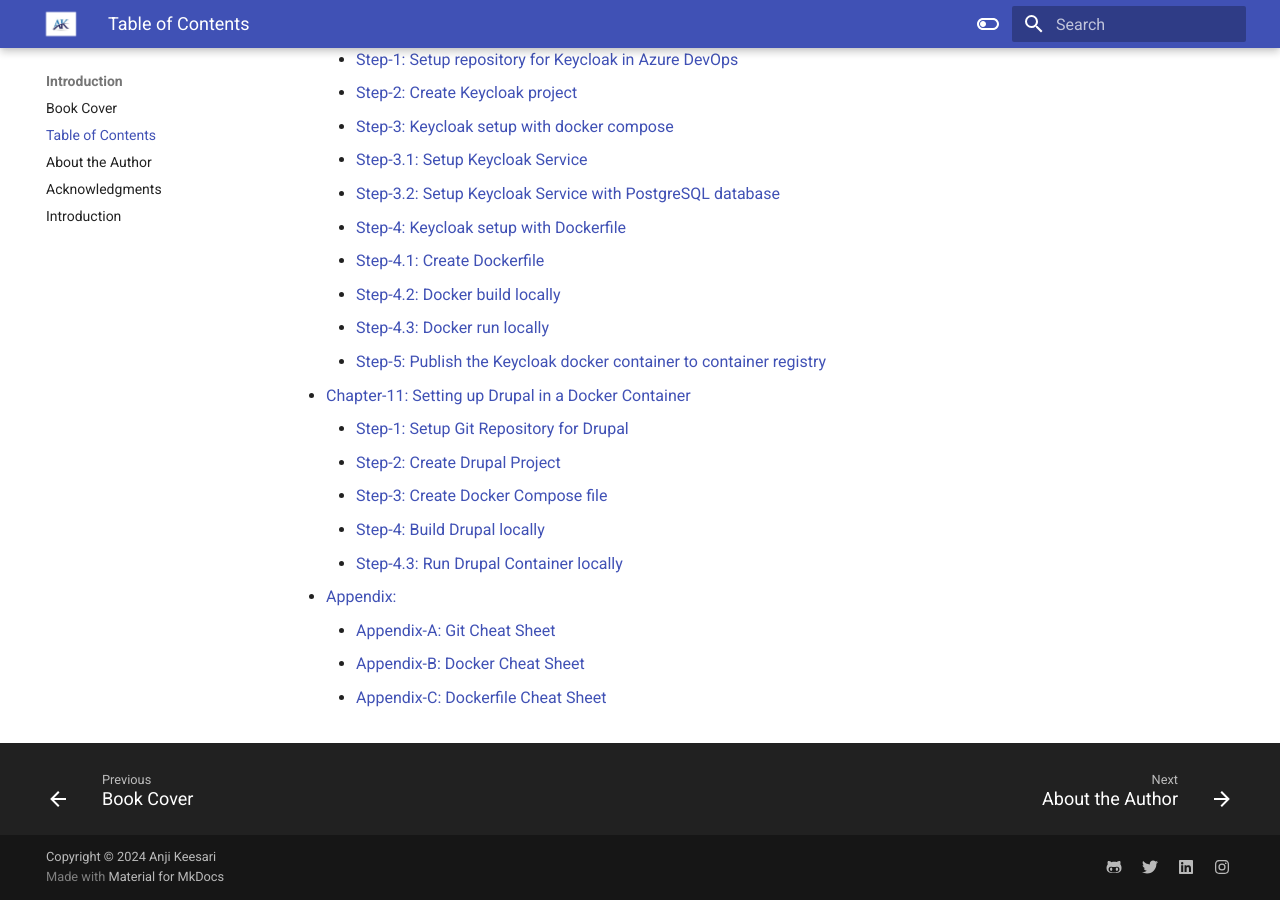
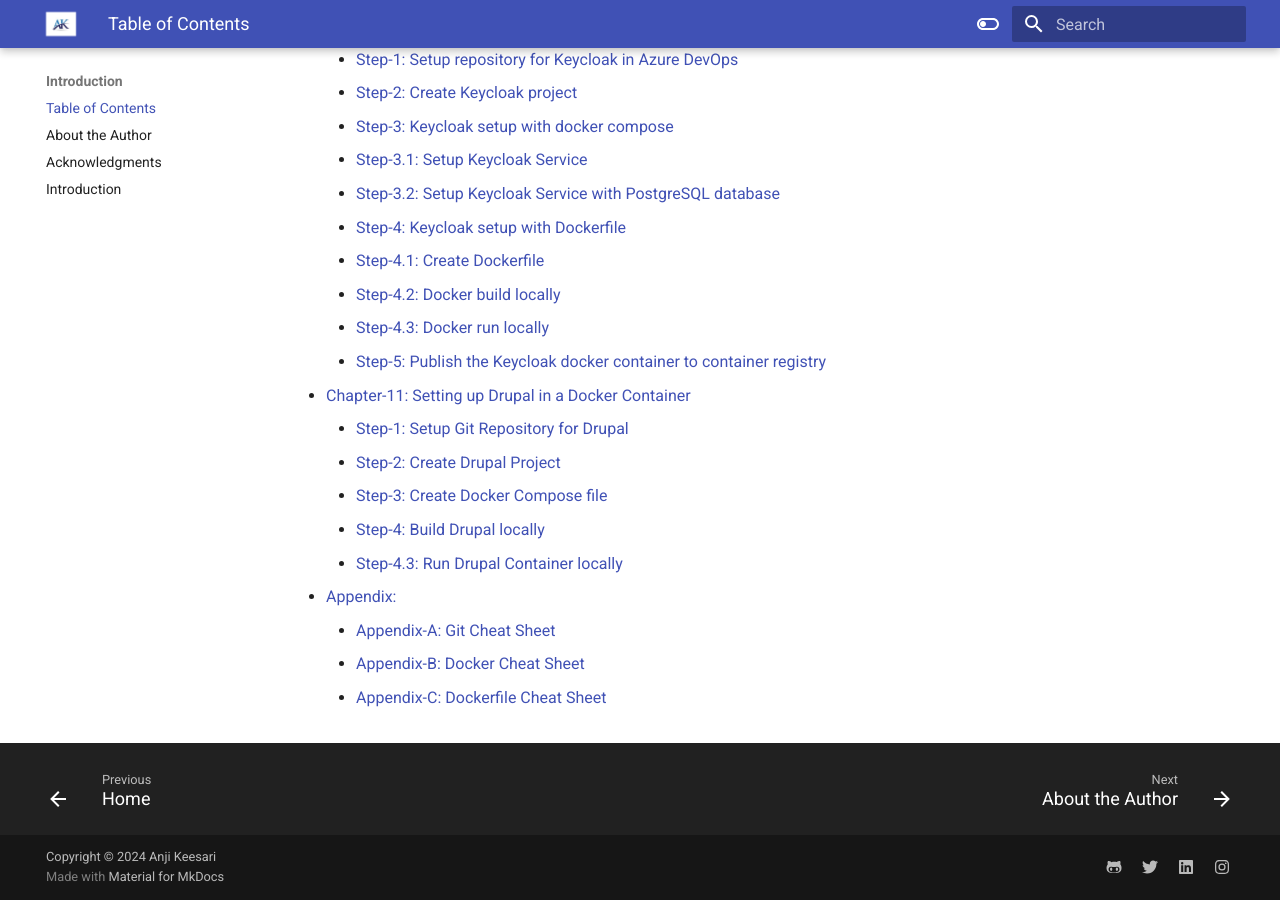
Before and after one commit to akeesari/microservices, an MkDocs documentation site: the page built from docs/introduction/toc.md, in a window 1280 px wide and 900 px high, scrolled down 2910 px. Built offline with MkDocs 1.6.1 and Material for MkDocs 9.7.7, drawn with Linux system fonts in a browser that asks for light colours; some of the changed lines change nothing that is shown.

Commit message:
updated toc

```diff
--- a/docs/introduction/toc.md
+++ b/docs/introduction/toc.md
@@ -101,7 +101,7 @@
     - [Step-3: Create Docker Compose file](../microservices/9.drupal.md#step-3-create-docker-compose-file)
     - [Step-4: Build Drupal locally](../microservices/9.drupal.md#step-4-build-drupal-locally)
     - [Step-4.3: Run Drupal Container locally](../microservices/9.drupal.md#step-43-run-drupal-container-locally)
-- [Appendix:](../microservices/git-cheat-sheet.md)
+- [Appendix:](../appendix/git-cheat-sheet.md)
     - [Appendix-A: Git Cheat Sheet](../appendix/git-cheat-sheet.md)
     - [Appendix-B: Docker Cheat Sheet](../appendix/docker-cheat-sheet.md)
     - [Appendix-C: Dockerfile Cheat Sheet](../appendix/dockerfile-cheat-sheet.md)
--- a/mkdocs.yml
+++ b/mkdocs.yml
@@ -175,7 +175,7 @@
   - Home:
     - Home: index.md
   - Introduction:
-    - Book Cover : introduction/book-cover.md
+    # - Book Cover : introduction/book-cover.md
     - Table of Contents : introduction/toc.md
     - About the Author: introduction/about-author.md
     - Acknowledgments: introduction/acknowledgments.md
@@ -192,9 +192,6 @@
     - Create Your Second Database with PostgreSQL : microservices/7.postgresql-db.md
     - Running Keycloak application in a Docker Container : microservices/8.keycloak.md
     - Running Drupal Website in a Docker Container : microservices/9.drupal.md
-    - Git Cheat Sheet: microservices/git-cheat-sheet.md
-    - Docker Cheat Sheet: microservices/docker-cheat-sheet.md
-    - Dockerfile Cheat Sheet: microservices/dockerfile-cheat-sheet.md
   - Appendix:
     - Git Cheat Sheet: appendix/git-cheat-sheet.md
     - Docker Cheat Sheet: appendix/docker-cheat-sheet.md
```
Also changed, not shown: 1 other file.
